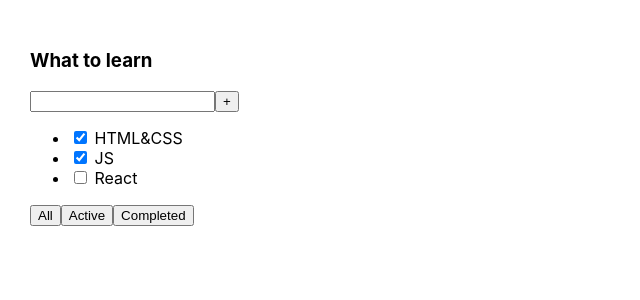
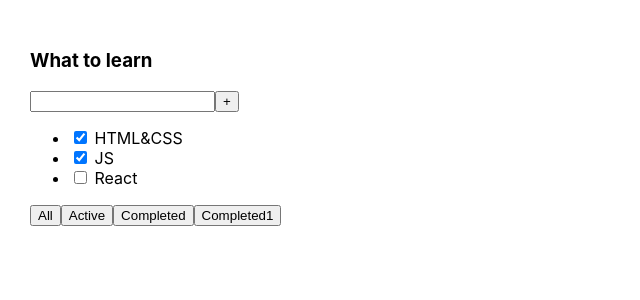
Before and after one commit to Dimkysy/todolist-repeat, a React (Create React App) app: page / in a window 1280 px wide. Shown: the top 300 px of the page, without its empty margins (0-640 px from the left). Built offline with nearby package versions, Linux system fonts and the light colour scheme.

Commit message:
branch repeat1

```diff
--- a/src/App.tsx
+++ b/src/App.tsx
@@ -19,6 +19,7 @@ function App() {
                     <button>All</button>
                     <button>Active</button>
                     <button>Completed</button>
+                    <button>Completed1</button>
                 </div>
             </div>
         </div>
```
